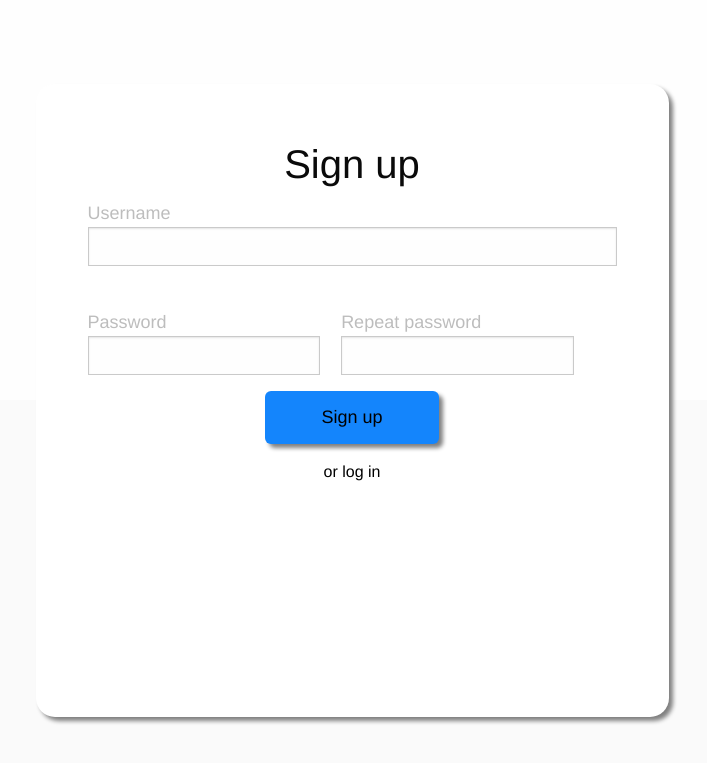
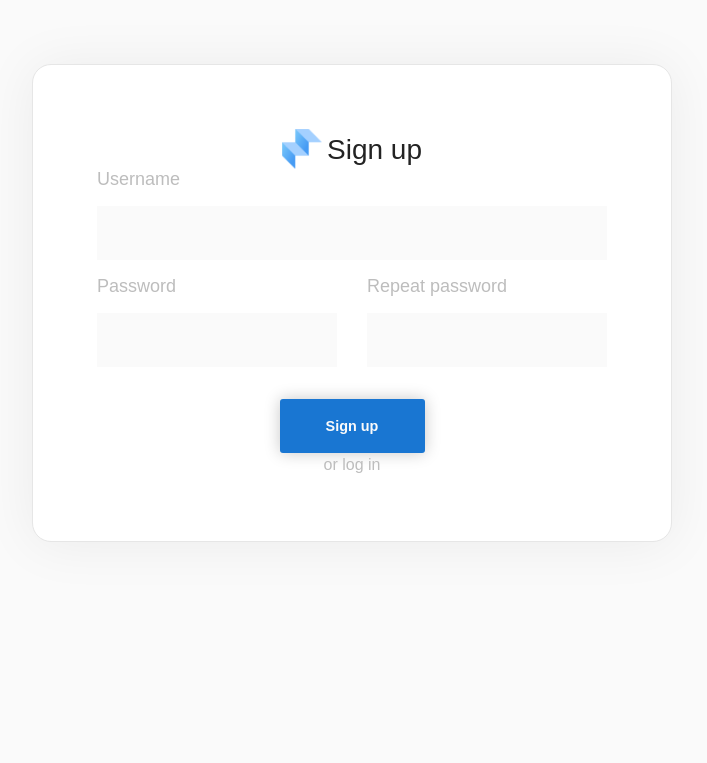
Before and after one commit to wpbdry/stepify, a Flask app: page / in a window 1280 px wide. Shown: the top 763 px of the page, without its empty margins (288-995 px from the left). Run offline with Flask 2, Linux system fonts and the light colour scheme; data that the repository does not hold is empty; some libraries are stand-ins or nearby versions.

Commit message:
finish authentication pages

```diff
--- a/static/css/main.css
+++ b/static/css/main.css
@@ -73,20 +73,6 @@ input {
     display: inline-block;
     width: 44%;
     margin-left: 3%;
-}
-
-input[type="submit"] {
-    width: 174.05px;
-    display: table;
-    margin: 0 auto;
-    margin-bottom: 20px;
-    background-color: #1485FC;
-    border-radius: 6px;
-    box-shadow: 4px 4px 4px grey;
-}
-
-input[type="submit"]:hover {
-    cursor: pointer;
 }
 
 .center {
--- a/templates/signup-login.html
+++ b/templates/signup-login.html
@@ -6,10 +6,11 @@
     <meta http-equiv="content-type" content="text/html; charset=UTF-8">
     <title>Stepify | Sign up</title>
     <link rel="icon" href="{{ url_for('static', filename='img/logo.png') }}">
+    <link rel="stylesheet" href="{{ url_for('static', filename='css/foundation.css') }}">
+    <link rel="stylesheet" href="{{ url_for('static', filename='css/foundation.min.css') }}">
     <link rel="stylesheet" href="{{ url_for('static', filename='css/app.css') }}">
     <link rel="stylesheet" href="{{ url_for('static', filename='css/main.css') }}">
-    <link rel="stylesheet" href="{{ url_for('static', filename='css/foundation.css') }}">
-    <link rel="stylesheet" href="{{ url_for('static', filename='css/foundation.min.css') }}">
+    <link rel="stylesheet" href="{{ url_for('static', filename='css/help.css') }}">
     <script type="text/javascript" src="https://ajax.googleapis.com/ajax/libs/jquery/3.1.1/jquery.min.js"></script>
     <script src="{{ url_for('static', filename='js/vendor/jquery.js') }}"></script>
     <script src="{{ url_for('static', filename='js/vendor/what-input.js') }}"></script>
@@ -18,56 +19,102 @@
     <script>
       $(document).foundation();
     </script>
+    <style>
+      .signup-headlines {
+        line-height: normal;
+        font-size: 18px;
+        color: #BDBDBD;
+      }
+      .signup-main-headline {
+        line-height: normal;
+        font-size: 28px;
+        text-align: center;
+
+        color: #000000;
+        mix-blend-mode: normal;
+        opacity: 0.86;
+      }
+      .signup-input {
+        background-color: #FAFAFA;
+        height: 54px;
+        outline: none;
+        border: none;
+        box-shadow: inset 0px 0px 0px 0px red;
+      }
+      .card {
+        background: #FFFFFF !important;
+        box-shadow: 0px 2px 54px rgba(0, 0, 0, 0.0628963) !important;
+        border-radius: 19px !important;
+      }
+    </style>
 </head>
 <body>
 
-    <div class="popup" id="signup">
-        <h2>
+    <div id="signup">
+          <div class="grid-x" style="height: 100%; padding-top: 5%">
+            <div class="cell auto"></div>
+            <div class="cell small-12 medium-8 large-6 xlarge-4">
+              <div class="card" style="padding: 10%">
+                  <div style="float: left;" class="center">
+                    <img style="float: left; width: 40px" src="{{ url_for('static', filename='img/logo.png') }}" alt="">
+                    <span class="signup-main-headline" style="float: left; padding-top: 5px; padding-left: 5px">
                       Sign up
-        </h2>
+                    </span>
+                  </div>
                   <form action="/signup" method="post" id="signup-form">
-            Username
-            <br>
-            <input type="text" name="username">
-            <br>
-            <div class="one-of-two">
-                Password
-                <br>
-                <input type="password" name="password" id="p1">
+                    <p class="signup-headlines">Username</p>
+                    <input class="signup-input" type="text" name="username">
+                    <div class="grid-x grid-margin-x">
+                      <div class="cell auto">
+                        <p class="signup-headlines">Password</p>
+                        <input class="signup-input" type="password" name="password" id="p1">
                       </div>
-            <div class="two-of-two">
-                Repeat password
-                <br>
-                <input type="password" id="p2">
+                      <div class="cell auto">
+                        <p class="signup-headlines">Repeat password</p>
+                        <input class="signup-input" type="password" id="p2">
+                      </div>
                     </div>
                     <div id="pw-error">
                     </div>
-            <br>
-            <input type="submit" value="Sign up">
+                    <input class="button center" style="width: 145px" type="submit" value="Sign up">
                   </form>
-        <button id="show-login" class="center">
+                  <a id="show-login" class="center">
                     or log in
-        </button>
+                  </a>
+              </div>
+              </div>
+              <div class="cell auto"></div>
+            </div>
+      </div>
     </div>
 
-    <div class="popup" id="login">
-        <h2>
-            Log in
-        </h2>
+    <div id="login">
+      <div class="grid-x" style="height: 100%; padding-top: 5%">
+        <div class="cell auto"></div>
+        <div class="cell small-12 medium-8 large-6 xlarge-4">
+          <div class="card" style="padding: 10%">
+            <div style="float: left;" class="center">
+              <img style="float: left; width: 40px" src="{{ url_for('static', filename='img/logo.png') }}" alt="">
+              <span class="signup-main-headline" style="float: left; padding-top: 5px; padding-left: 5px">
+                Stepify
+              </span>
+            </div>
               <form action="/login" method="post">
-            Username
-            <br>
-            <input type="text" name="username">
-            <br>
-            Password
-            <br>
-            <input type="password" name="password">
-            <br>
-            <input type="submit" value="Log in">
+                <p class="signup-headlines">Username</p>
+                <input class="signup-input" type="text" name="username">
+                <p class="signup-headlines">Password</p>
+                <input class="signup-input" type="password" name="password">
+                <div id="pw-error">
+                </div>
+                <input class="button center" style="width: 145px" type="submit" value="Log in">
               </form>
-        <button class="center" id="show-signup">
-            or sign up
-        </button>
+              <a id="show-signup" class="center">
+                or sign in
+              </a>
+          </div>
+          </div>
+          <div class="cell auto"></div>
+        </div>
     </div>
 
     <script type="text/javascript" src="{{ url_for('static', filename='js/signup-login.js') }}"></script>
```
Lines whose indentation alone changed are shown as unchanged.
